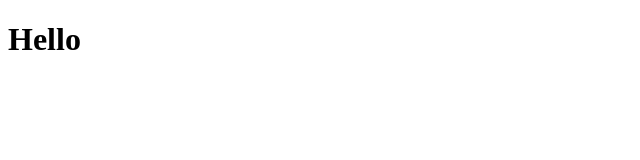
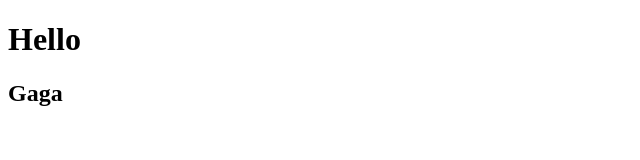
Before and after one commit to Rustam0007/alif-course, a plain HTML site: page index.html in a window 1280 px wide. Shown: the full height of the page, 0-640 px from the left. Drawn offline with Linux system fonts and the light colour scheme.

Commit message:
2 commit

```diff
--- a/index.html
+++ b/index.html
@@ -5,5 +5,6 @@
 </head>
 <body>
     <h1>Hello</h1>
+    <h2>Gaga</h2>
 </body>
 </html>
```
